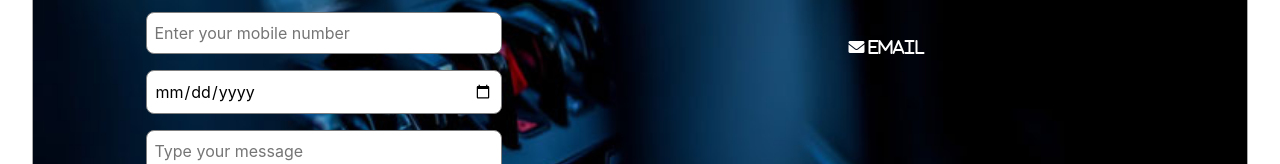
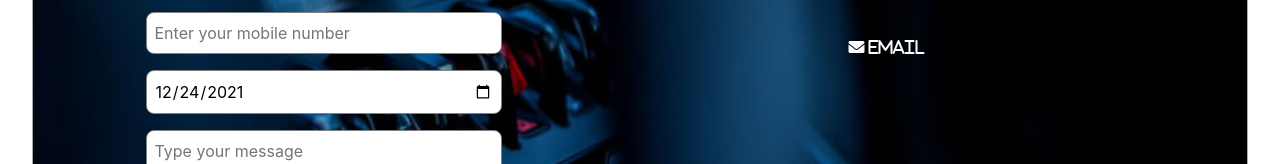
Before and after one commit to Shymaa-ashqar/car-rental-ReactJS, a React (Create React App) app: page /contactus in a window 1280 px wide. Shown: the part 456-620 px from the top of the page. Built offline with nearby package versions, Linux system fonts and the light colour scheme.

Commit message:
navigation and contactus dates

```diff
--- a/src/components/contactUs/Contactus.js
+++ b/src/components/contactUs/Contactus.js
@@ -14,6 +14,17 @@ function ContactUs() {
   const handleChange = (e, attr) => {
     setFormInfo({ ...formInfo, [attr]: e.target.value });
   };
+
+  //********** Handle Date ********/
+  let today = new Date();
+  const start = today.toISOString();
+  const valueCut1 = start.substring(0,10);
+  let [thisDay, setThisDay] = useState(valueCut1);
+
+  const handleDateChange = (e) =>{
+    setThisDay(e.target.value)
+}
+
   const checkConsults = (e) => {
     e.preventDefault();
 
@@ -22,13 +33,12 @@ function ContactUs() {
       lName: formInfo.lName,
       email: formInfo.email,
       Phone: formInfo.Phone,
-      Date: formInfo.Date,
+      Date: thisDay,
       message: formInfo.message,
     };
 
     if (localStorage.getItem("consults")) {
       if (formInfo.fName.length > 4 && formInfo.lName.length > 4) {
-        console.log(formInfo.fName);
         let consults = JSON.parse(localStorage.getItem("consults"));
         consults.push(userInfo);
         localStorage.setItem("consults", JSON.stringify(consults));
@@ -50,12 +60,13 @@ function ContactUs() {
       <div className="contactWrapper">
         <div className="contactForm">
           <h2>Contact Us</h2>
+          {!localStorage.getItem("logged_user")&&
           <p>
             Kindly fill the below information inorder to call you or{" "}
-            <Link Link to="/Login">
+            <Link onClick={()=>{sessionStorage.setItem("from", "call")}} Link to="/Login">
               <span id="contSpan">Login</span>
             </Link>
-          </p>
+          </p>}
           <form onSubmit={checkConsults}>
             <input
               value={formInfo.fName}
@@ -121,10 +132,12 @@ function ContactUs() {
 
             <input
               name="Date"
+              onChange ={(e)=>handleDateChange(e)}
               value={formInfo.Date}
-              onChange={handleChange}
               className="contactInput"
               type={"date"}
+              min = {valueCut1}
+              value = {thisDay}
               id="Date"
               placeholder="Date"
               required
--- a/src/components/listingCars/CarItem.js
+++ b/src/components/listingCars/CarItem.js
@@ -22,7 +22,8 @@ function CarItem(props) {
             className="btn"
             onClick={() => {logged?
               navigate(`/bookingForm/${props.carsData.id}`):
-              navigate('/Login');
+              (sessionStorage.setItem("from","listing")||
+              navigate('/Login'))
             }}
           >
             Book Now
--- a/src/components/navbar/Navbar.js
+++ b/src/components/navbar/Navbar.js
@@ -54,6 +54,7 @@ function Header({ submitted, setSubmitted, logged, setLogged }) {
                     setSubmitted(false);
                     setLogged(false);
                     localStorage.removeItem("logged_user");
+                    sessionStorage.removeItem("from");
                   }}
                 >
                   Logout
--- a/src/components/registration/Login.js
+++ b/src/components/registration/Login.js
@@ -50,7 +50,11 @@ function Login({ setLogged, setSubmitted }) {
         localStorage.setItem("logged_user", JSON.stringify(Userss[index]));
         setLogged(true);
         setSubmitted(true);
-        navigate("/");
+        switch(sessionStorage.getItem("from")){
+          case 'call': {navigate("/contactus"); break;}
+          case 'listing' : {navigate("/listingcars"); break;}
+          default: navigate("/")
+        }
 
         return (flag = false);
       }
```
